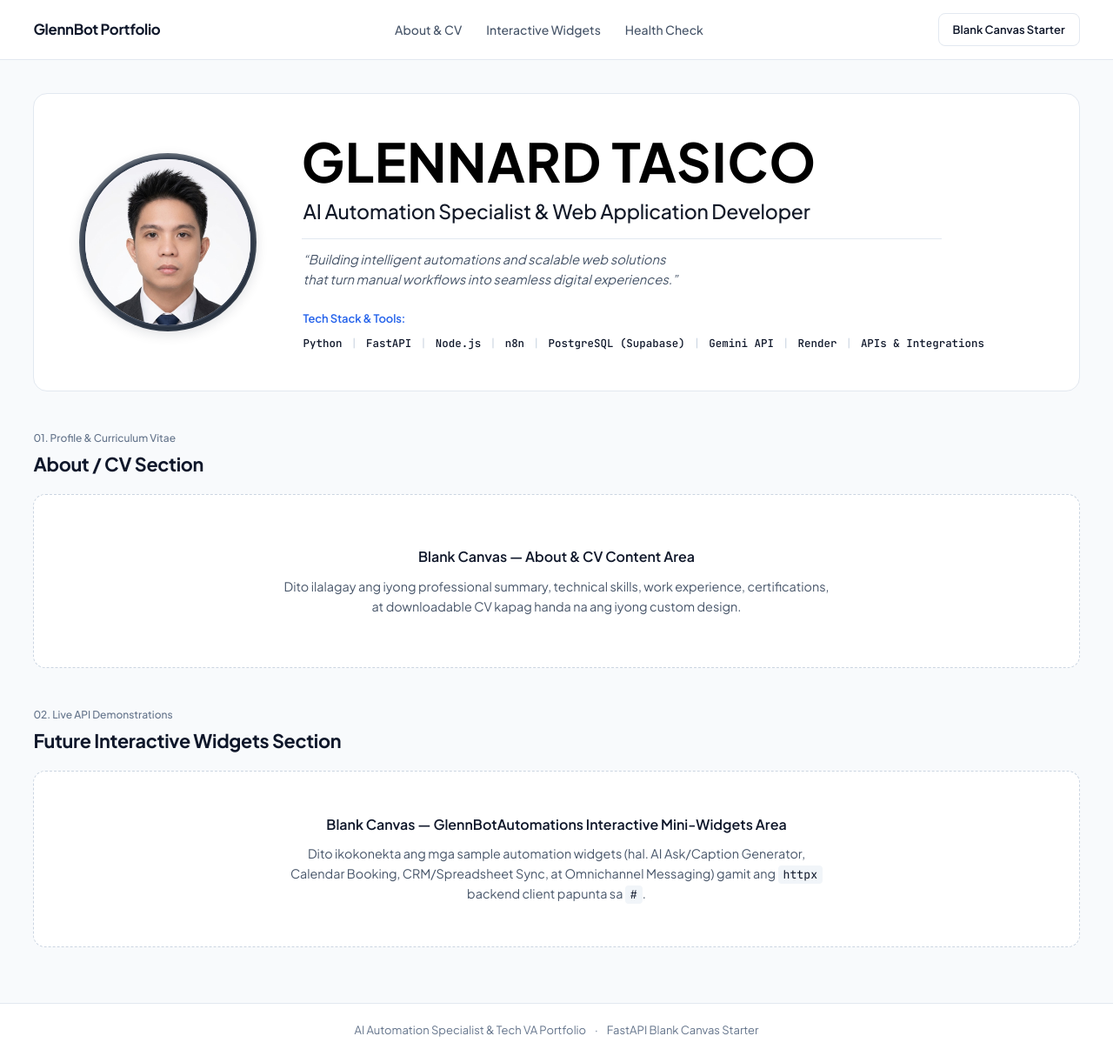
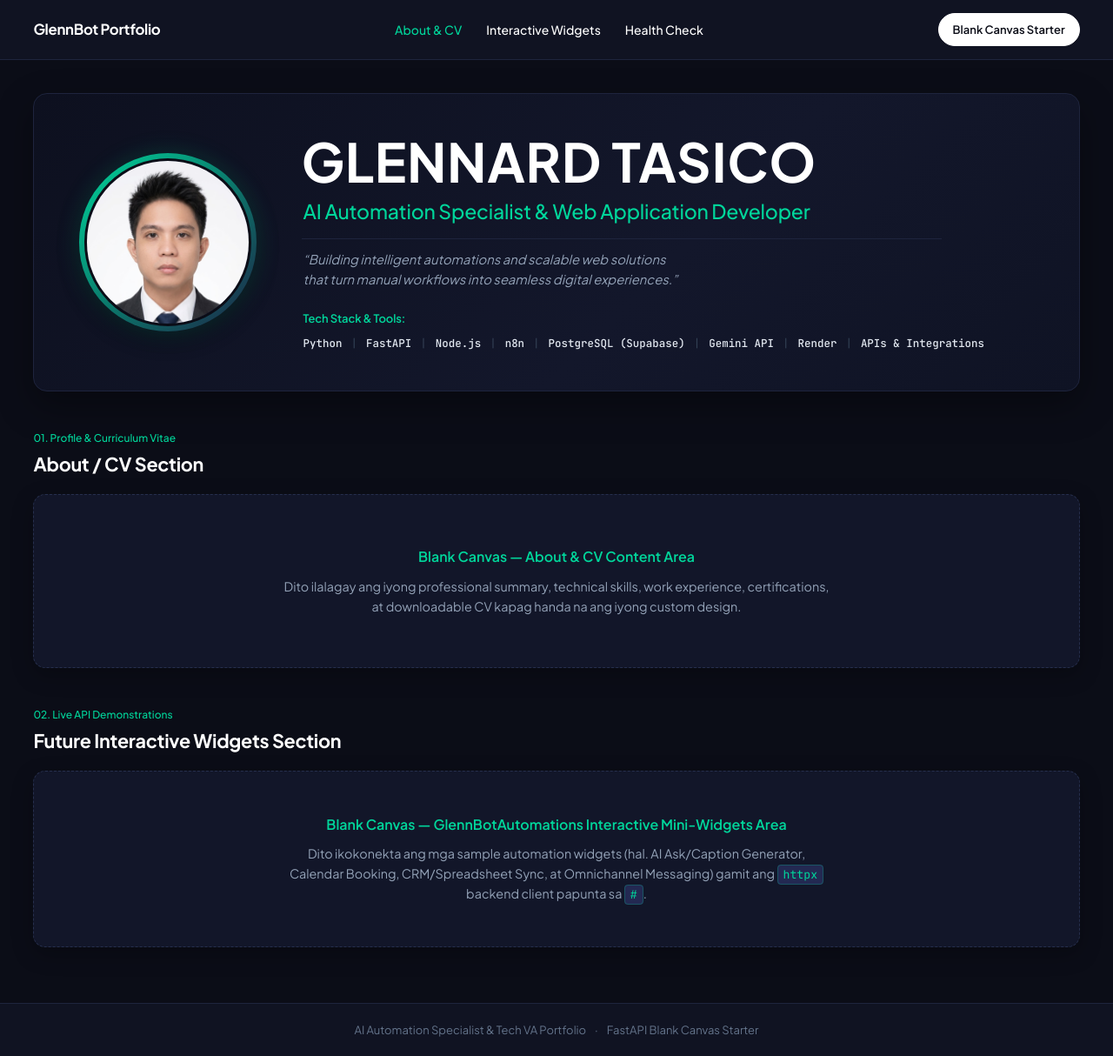
Before and after one commit to glennardtasicova-byte/Glennard-Tasico, a Python web app: template templates/index.html in a window 1280 px wide. Shown: the whole page at 87% size. Run offline with Jinja, Linux system fonts and the light colour scheme; the template is opened without the code that fills it: most values are stand-ins (such as "Sample title", 1, 10 or a date in 2020).

Commit message:
feat: implement dark mode theme
Update CSS variables for a dark color palette and adjust UI components for improved contrast. Remove unused environment variables from .env.example.

```diff
--- a/static/css/style.css
+++ b/static/css/style.css
@@ -1,13 +1,16 @@
 :root {
-  --bg-canvas: #f8fafc;
-  --bg-surface: #ffffff;
-  --bg-placeholder: #f1f5f9;
-  --text-primary: #0f172a;
-  --text-secondary: #475569;
+  --bg-canvas: #0b0d17;
+  --bg-surface: #121629;
+  --bg-surface-elevated: #161b33;
+  --bg-header: #101322;
+  --bg-placeholder: #15192e;
+  --text-primary: #ffffff;
+  --text-secondary: #94a3b8;
   --text-muted: #64748b;
-  --border-subtle: #e2e8f0;
-  --border-dashed: #cbd5e1;
-  --accent-primary: #2563eb;
+  --border-subtle: #1e243d;
+  --border-dashed: #262f4d;
+  --accent-primary: #00d69b;
+  --accent-secondary: #232952;
   --font-sans: 'Plus Jakarta Sans', -apple-system, BlinkMacSystemFont, sans-serif;
   --font-mono: 'JetBrains Mono', monospace;
 }
@@ -38,7 +41,7 @@ body {
 
 /* Top Bar */
 .site-header {
-  background-color: var(--bg-surface);
+  background-color: var(--bg-header);
   border-bottom: 1px solid var(--border-subtle);
 }
 
@@ -60,6 +63,10 @@ body {
   flex-shrink: 0;
 }
 
+.brand-title:hover {
+  color: var(--accent-primary);
+}
+
 .site-nav {
   display: flex;
   align-items: center;
@@ -69,15 +76,16 @@ body {
 .nav-link {
   font-size: 0.875rem;
   font-weight: 500;
-  color: var(--text-secondary);
+  color: var(--text-primary);
   text-decoration: none;
   white-space: nowrap;
   flex-shrink: 0;
   transition: color 150ms ease;
 }
 
+.nav-link:first-child,
 .nav-link:hover {
-  color: var(--text-primary);
+  color: var(--accent-primary);
 }
 
 .header-action {
@@ -88,19 +96,20 @@ body {
   display: inline-block;
   font-size: 0.8125rem;
   font-weight: 600;
-  color: var(--text-primary);
-  background-color: var(--bg-surface);
-  border: 1px solid var(--border-subtle);
+  color: #0b0d17;
+  background-color: #ffffff;
+  border: 1px solid #ffffff;
   padding: 8px 16px;
-  border-radius: 8px;
+  border-radius: 9999px;
   text-decoration: none;
   white-space: nowrap;
-  transition: border-color 150ms ease, background-color 150ms ease;
+  transition: border-color 150ms ease, background-color 150ms ease, color 150ms ease;
 }
 
 .btn-outline:hover {
-  background-color: var(--bg-placeholder);
-  border-color: var(--border-dashed);
+  background-color: var(--accent-primary);
+  border-color: var(--accent-primary);
+  color: #0b0d17;
 }
 
 /* Main Content */
@@ -115,10 +124,11 @@ body {
 
 /* Hero / Resume Header Card */
 .hero-placeholder {
-  background-color: var(--bg-surface);
+  background: linear-gradient(135deg, #0d101f 0%, #13172b 60%, #0f1324 100%);
   border: 1px solid var(--border-subtle);
   border-radius: 16px;
   padding: clamp(24px, 3.5vw, 44px) clamp(24px, 4vw, 56px);
+  box-shadow: 0 16px 40px rgba(0, 0, 0, 0.35);
 }
 
 .resume-header-inner {
@@ -131,11 +141,11 @@ body {
   width: clamp(140px, 16vw, 210px);
   height: clamp(140px, 16vw, 210px);
   border-radius: 50%;
-  padding: 5px;
-  background: linear-gradient(145deg, #4b5563, #1f2937);
+  padding: 6px;
+  background: linear-gradient(135deg, #00d69b 0%, #0b7a6c 50%, #1d2447 100%);
   box-shadow:
-    inset 0 2px 5px rgba(255, 255, 255, 0.25),
-    0 4px 14px rgba(15, 23, 42, 0.12);
+    0 0 28px rgba(0, 214, 155, 0.18),
+    0 8px 24px rgba(0, 0, 0, 0.45);
   flex-shrink: 0;
   display: flex;
   align-items: center;
@@ -148,8 +158,8 @@ body {
   border-radius: 50%;
   object-fit: cover;
   object-position: center top;
-  background-color: #ffffff;
-  border: 2px solid #374151;
+  background-color: #161b33;
+  border: 3px solid #0b0d17;
   display: block;
 }
 
@@ -166,14 +176,14 @@ body {
   font-weight: 700;
   letter-spacing: 0.01em;
   line-height: 1.08;
-  color: #000000;
+  color: var(--text-primary);
   text-transform: uppercase;
 }
 
 .resume-role {
   font-size: clamp(1.05rem, 1.8vw, 1.55rem);
   font-weight: 500;
-  color: #111827;
+  color: var(--accent-primary);
   letter-spacing: -0.01em;
   padding-left: 2px;
 }
@@ -218,11 +228,11 @@ body {
   font-family: var(--font-mono);
   font-size: clamp(0.78rem, 0.9vw, 0.875rem);
   font-weight: 500;
-  color: var(--text-primary);
+  color: #e2e8f0;
 }
 
 .stack-sep {
-  color: var(--border-dashed);
+  color: #334155;
   font-weight: 400;
   user-select: none;
 }
@@ -243,7 +253,7 @@ body {
 .section-index {
   font-size: 0.75rem;
   font-weight: 500;
-  color: var(--text-muted);
+  color: var(--accent-primary);
 }
 
 .section-title {
@@ -265,12 +275,13 @@ body {
   justify-content: center;
   gap: 10px;
   min-height: 200px;
+  box-shadow: 0 8px 24px rgba(0, 0, 0, 0.25);
 }
 
 .placeholder-title {
   font-size: 1rem;
   font-weight: 600;
-  color: var(--text-primary);
+  color: var(--accent-primary);
 }
 
 .placeholder-desc {
@@ -282,16 +293,17 @@ body {
 code {
   font-family: var(--font-mono);
   font-size: 0.825rem;
-  background-color: var(--bg-placeholder);
+  background-color: var(--accent-secondary);
   padding: 2px 6px;
   border-radius: 4px;
-  color: var(--text-primary);
+  color: var(--accent-primary);
+  border: 1px solid rgba(0, 214, 155, 0.25);
 }
 
 /* Footer */
 .site-footer {
   border-top: 1px solid var(--border-subtle);
-  background-color: var(--bg-surface);
+  background-color: var(--bg-header);
   padding: 20px 0;
 }
 
```
Also changed, not shown: .aistudio/artifacts/brain/8ed5f9b7-00e4-4ad9-b32b-427a0323cf94/.tempmediaStorage/r1-theme-desktop.png (added), public/assets/aistudio/image_68d1ca77.png (added), 1 other file.
